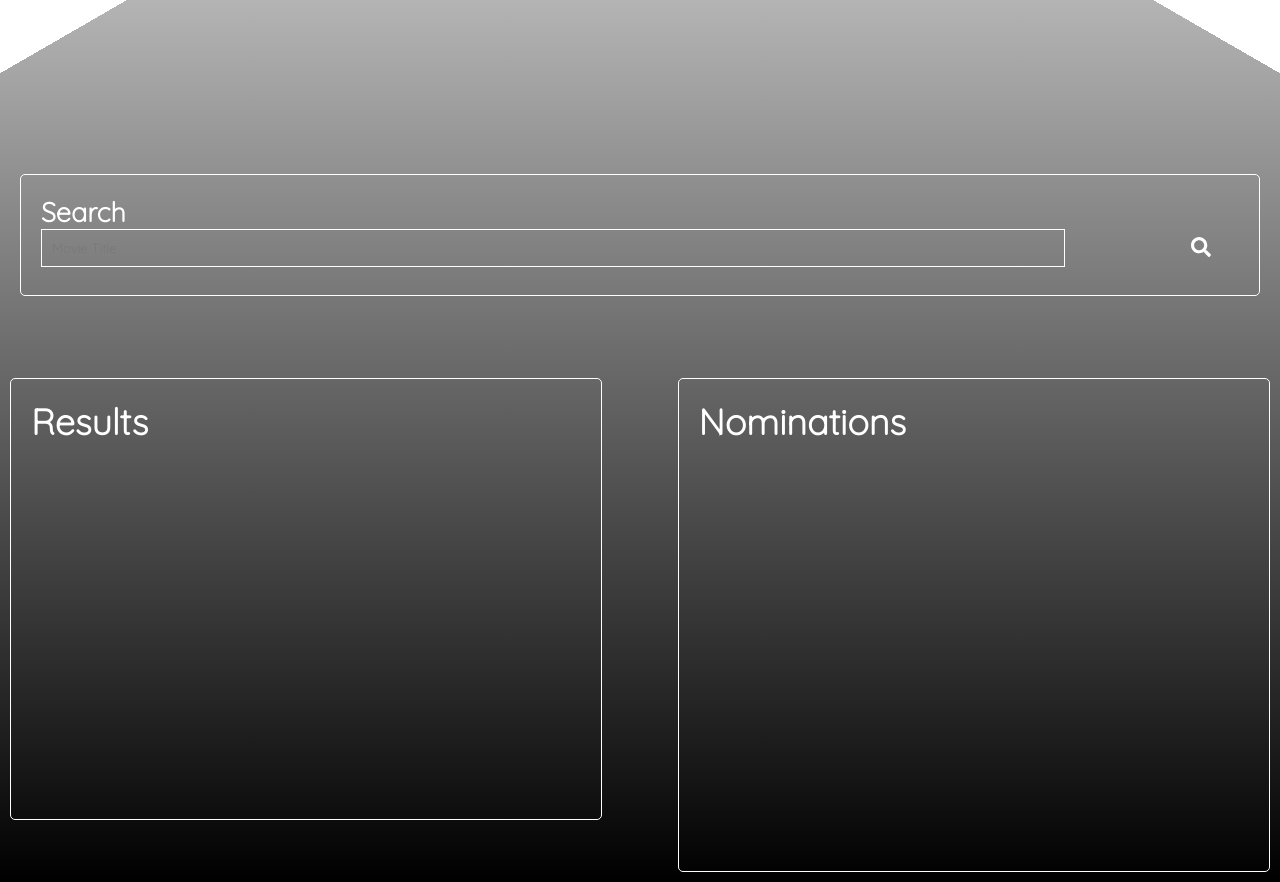
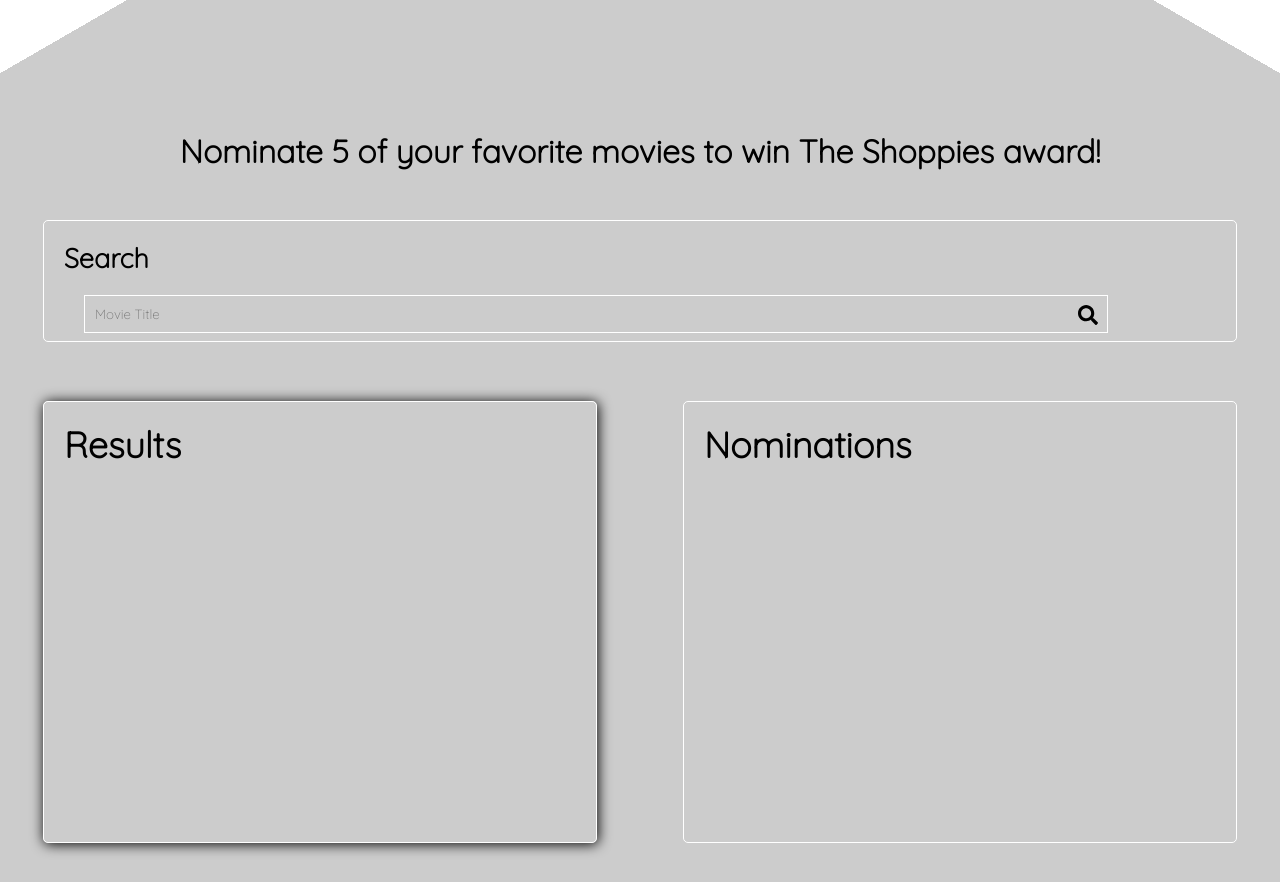
Before and after one commit to campbelllm/Shoppies, a React (Create React App) app: page / in a window 1280 px wide. Shown: the part 838-1720 px from the top of the page. Built offline with nearby package versions, Linux system fonts and the light colour scheme.

Commit message:
styling mostly done

```diff
--- a/src/App.css
+++ b/src/App.css
@@ -2,7 +2,7 @@
   margin: 0;
   padding: 0;
   font-family: "Quicksand", sans-serif;
-  color: white;
+  color: black;
 }
 
 html,
@@ -13,13 +13,13 @@ body {
 
 .main {
   width: 100%;
-  background-image: linear-gradient(30deg, transparent 89%, #fff 37%),
-    linear-gradient(-30deg, transparent 89%, #fff 37%),
-    linear-gradient(to bottom, #ccc, #000);
+  background: linear-gradient(30deg, transparent 89%, white 37%),
+    linear-gradient(-30deg, #ccc 89%, transparent 37%);
+    /* linear-gradient(to bottom, #ccc, #000); */
   background-repeat: no-repeat;
   background-size: cover;
   display: flex;
-  justify-content: space-between;
+  justify-content: space-around;
   flex-wrap: wrap;
   position: sticky;
   height: 100vh;
@@ -27,8 +27,13 @@ body {
 }
 
 .scroll {
+  width: 100%;
+  text-align: center;
   color: black;
   position: relative;
   bottom: 160px;
-  margin: 0 auto;
 }
+
+.description {
+  color: black;
+}
--- a/src/App.js
+++ b/src/App.js
@@ -18,6 +18,7 @@ function App() {
       <Header/>
       <div className="main">
         <h4 className ="scroll"> ^ Scroll to Nominate ^ </h4>
+        <h1 className ="description"> Nominate 5 of your favorite movies to win The Shoppies award!</h1>
         <MovieContext.Provider value={{ movieResults, updateMovieResults }}>
           <NominationContext.Provider
             value={{ nominations, setNominations }}
--- a/src/Componenets/Results.js
+++ b/src/Componenets/Results.js
@@ -20,7 +20,7 @@ function Results() {
           <div>
             <li>
               <strong>Movie Title:</strong> {movie.Title}
-              <strong>Release Year:</strong> {movie.Year}
+              <strong>Released:</strong> {movie.Year}
             </li>
             <NominateButton
               // disabled = {disable}
--- a/src/Componenets/nominationsSC.js
+++ b/src/Componenets/nominationsSC.js
@@ -1,7 +1,8 @@
 import styled from "styled-components";
 
 export const Main = styled.div`
-  width: 43%;
+  height: 400px;
+  width: 40%;
   border-radius: 5px;
   border: 1px solid white;
   padding: 20px;
@@ -13,12 +14,15 @@ export const NominationList = styled.ol`
   margin: 20px;
   & li{
     margin-top: 10px;
-    color: white
   }
 `
 
 export const RemoveButton = styled.button`
+  font-weight: bold;
   background-color: white;
   color: black;
   cursor: pointer;
+  padding: 10px;
+  border-radius: 5px;
+  border: 1px solid black;
 `
--- a/src/Componenets/resultsSC.js
+++ b/src/Componenets/resultsSC.js
@@ -1,7 +1,7 @@
 import styled from "styled-components";
 
 export const Main = styled.div`
-  width: 43%;
+  width: 40%;
   height: 400px;
   border-radius: 5px;
   border: 1px solid white;
@@ -9,6 +9,7 @@ export const Main = styled.div`
   margin: 10px;
   font-size: 18px;
   overflow: scroll;
+  box-shadow: 1px 1px 13px 0.2px #000;
 `
 
 export const MovieList = styled.ol`
@@ -19,7 +20,11 @@ export const MovieList = styled.ol`
 `
 
 export const NominateButton = styled.button`
+  font-weight: bold;
   background-color: white;
   color: black;
   cursor: pointer;
+  padding: 10px;
+  border-radius: 5px;
+  border: 1px solid black;
 `
--- a/src/Componenets/searchSC.js
+++ b/src/Componenets/searchSC.js
@@ -3,7 +3,7 @@ import styled from "styled-components";
 
 export const Main = styled.div`
   height: 10%;
-  width: 100%;
+  width: 90%;
   border-radius: 5px;
   border: 1px solid white;
   padding: 20px;
@@ -18,6 +18,7 @@ export const SearchBar = styled.input`
   background: transparent;
   border: solid 1px white;
   padding: 10px;
+  margin: 20px;
   position: absolute;
   justify-self: center;
 `
@@ -27,7 +28,8 @@ export const SearchButton = styled.button`
     background: transparent;
     cursor: pointer;
     position: relative;
-    left: 96%;
+    left: 88%;
+    top: 22px;
     margin: 5px 0px;
     font-size: 20px;
 `
```
Also changed, not shown: 1 other file (tests, documents, lock files or other folders).
